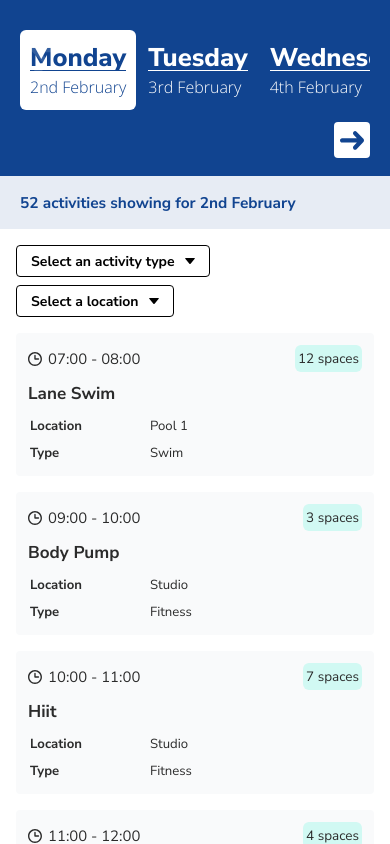
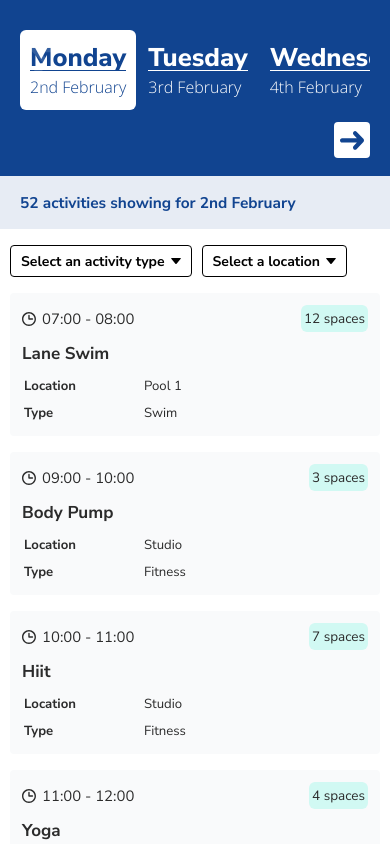
Before and after one commit to WillisDyson/lcc-booking-system, a React (Vite) app in the folder lcc-booking-system-app/: page / in a window 390 px wide. Built offline with nearby package versions, Linux system fonts and the light colour scheme.

Commit message:
Fixing mobile responsiveness issues

```diff
--- a/lcc-booking-system-app/src/App.module.scss
+++ b/lcc-booking-system-app/src/App.module.scss
@@ -2,5 +2,6 @@
     align-items: center;
     display: flex;
     height: 100vh;
+    height: 100dvh;
     justify-content: center;
 }
--- a/lcc-booking-system-app/src/components/generic/dropdown-select/DropdownSelect.module.scss
+++ b/lcc-booking-system-app/src/components/generic/dropdown-select/DropdownSelect.module.scss
@@ -31,7 +31,8 @@
 
         @media (max-width: $small-screen-width) {
             font-size: 0.875rem;
-            padding: 0 14px;
+            gap: 6px;
+            padding: 0 10px;
         }
     }
 
@@ -60,16 +61,26 @@
         padding: 6px 16px 14px;
         position: absolute;
         width: 100%;
+
+        @media (max-width: $small-screen-width) {
+            padding: 6px 10px 10px;
+        }
     }
 
     &__option {
+        align-items: center;
         display: flex;
-        align-items: center;
+        font-size: 1rem;
         gap: 8px;
         padding: 3px 0;
 
         &, * {
             cursor: pointer;
+        }
+
+        @media (max-width: $small-screen-width) {
+            font-size: 0.875rem;
+            gap: 6px;
         }
     }
 
--- a/lcc-booking-system-app/src/components/search-results/SearchResults.module.scss
+++ b/lcc-booking-system-app/src/components/search-results/SearchResults.module.scss
@@ -3,6 +3,10 @@
 .search-results {
     padding: 0 16px 16px;
     overflow: auto;
+
+    @media (max-width: $small-screen-width) {
+        padding: 0 10px 10px;
+    }
 
     &::-webkit-scrollbar {
         width: 20px;
@@ -34,7 +38,8 @@
         }
 
         @media (max-width: $small-screen-width) {
-            padding: 16px;
+            gap: 8px 10px;
+            padding: 16px 10px;
         }
     }
 
--- a/lcc-booking-system-app/src/components/search-results/search-results-tile/SearchResultsTile.module.scss
+++ b/lcc-booking-system-app/src/components/search-results/search-results-tile/SearchResultsTile.module.scss
@@ -23,7 +23,7 @@
         padding: 12px;
     }
 
-    &:hover {
+    &:hover, &:active {
         box-shadow: 0 4px 4px rgba(0, 0, 0, 0.25);
     }
 
```
